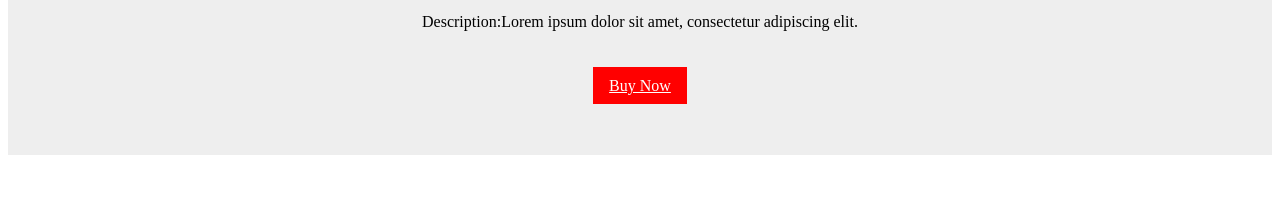
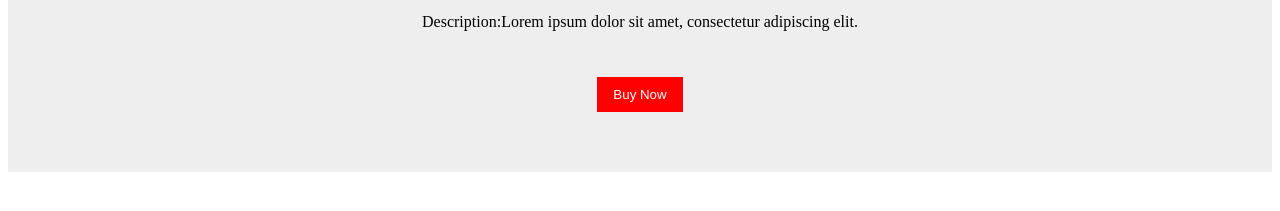
Before and after one commit to acciojob/pricing-card-archanak55201, a website: page main.html in a window 1280 px wide. Shown: the part 159-370 px from the top of the page. Drawn offline with Linux system fonts and the light colour scheme.

Commit message:
created a submission

```diff
--- a/main.html
+++ b/main.html
@@ -17,7 +17,7 @@
 		<h1>Pricing Card</h1>
 		<p>Price: Rs.200</p>
 		<p>Description:Lorem ipsum dolor sit amet, consectetur adipiscing elit. </p>
-		<div><a href="#">Buy Now</a></div>
+		<div><button>Buy Now</button></div>
 	</div>
 </body>
 
--- a/styles.css
+++ b/styles.css
@@ -1,8 +1,10 @@
 /*  your css code here. If applicable */
-a{
+button{
 	padding:10px 16px;
 	background-color:red;
 	color:white;
+border:none;
+
 }
 div{
 	width:60vm;
```
